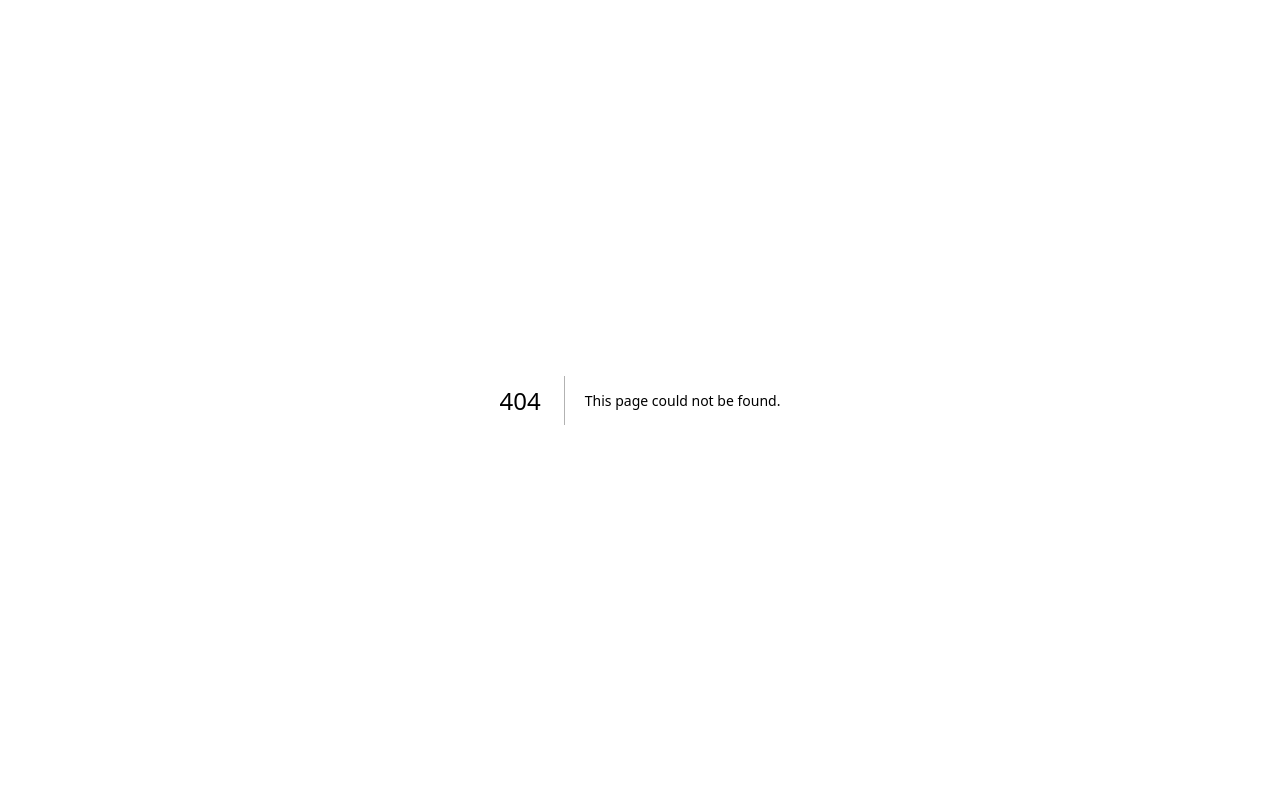
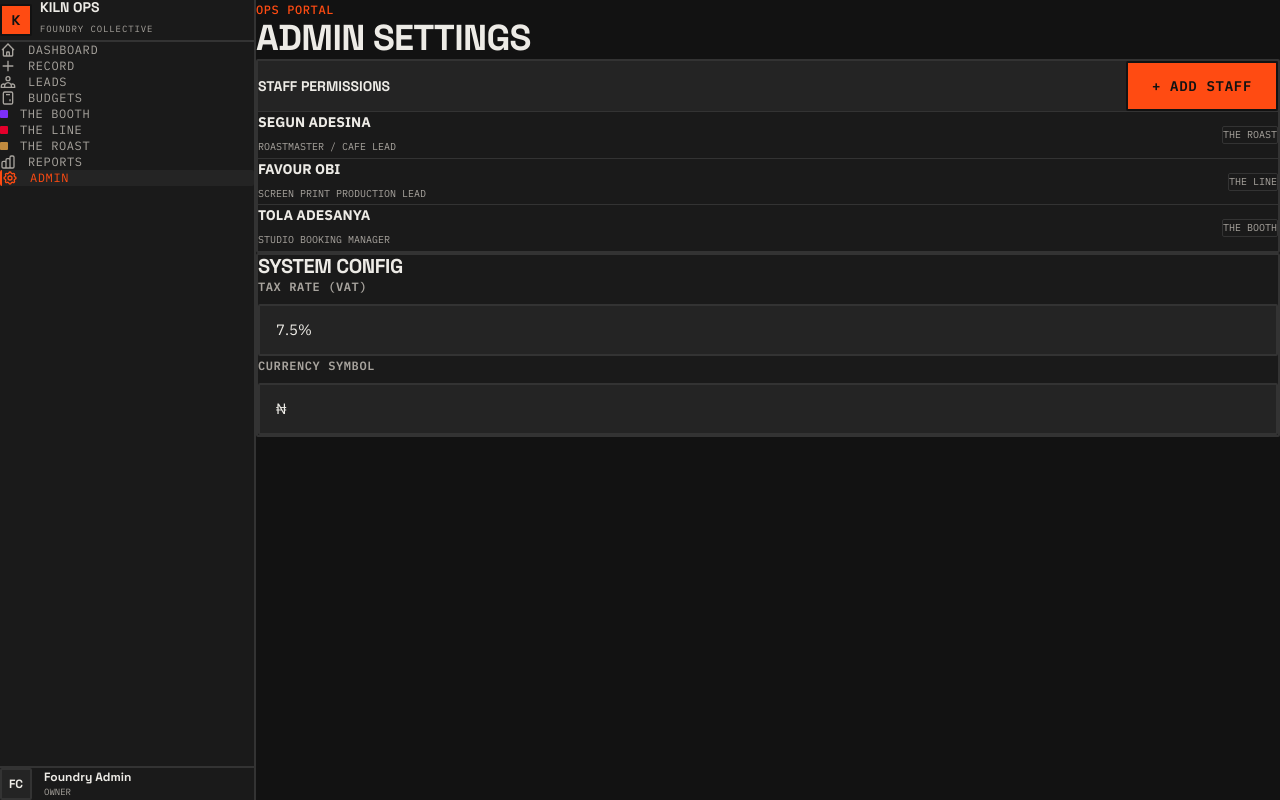
Before and after one commit to Ebendttl/foundry-kiln, a Next.js app in the folder apps/web/: page /admin in a window 1280 px wide. Before the commit this address had no page. Built offline with nearby package versions, Linux system fonts and the light colour scheme.

Commit message:
feat: implement ops portal with new reports and admin pages and update makers-row to client component

```diff
--- a/apps/web/src/app/(floor)/makers-row/page.tsx
+++ b/apps/web/src/app/(floor)/makers-row/page.tsx
@@ -1,10 +1,6 @@
-import type { Metadata } from 'next';
+'use client';
+
 import Link from 'next/link';
-
-export const metadata: Metadata = {
-  title: "Maker's Row — Expansion",
-  description: "Kiln's expansion units coming soon to the Foundry floor: The Deck, The Crate, and The Bay.",
-};
 
 export default function MakersRowPage() {
   const futureUnits = [
--- /dev/null
+++ b/apps/web/src/app/(ops)/admin/page.tsx
@@ -0,0 +1,54 @@
+'use client';
+
+export default function AdminPage() {
+  const users = [
+    { name: 'Segun Adesina', role: 'Roastmaster / Cafe Lead', unit: 'The Roast' },
+    { name: 'Favour Obi', role: 'Screen Print Production Lead', unit: 'The Line' },
+    { name: 'Tola Adesanya', role: 'Studio Booking Manager', unit: 'The Booth' },
+  ];
+
+  return (
+    <div className="space-y-8">
+      <div>
+        <span className="label-mono text-foundry-orange block mb-1">Ops Portal</span>
+        <h1 className="heading-foundry text-3xl sm:text-4xl text-foundry-concrete">Admin Settings</h1>
+      </div>
+
+      {/* Staff section */}
+      <div className="border-2 border-border-subtle bg-surface-secondary" style={{ borderRadius: '2px' }}>
+        <div className="p-4 border-b border-border-subtle bg-surface-tertiary flex items-center justify-between">
+          <h2 className="font-display font-bold text-sm text-foundry-concrete uppercase">Staff Permissions</h2>
+          <button className="btn-foundry text-[10px] py-1 px-2">+ Add Staff</button>
+        </div>
+        {users.map((u, i) => (
+          <div key={i} className={`p-4 flex items-center justify-between gap-4 ${i > 0 ? 'border-t border-border-subtle' : ''}`}>
+            <div>
+              <p className="text-sm font-bold text-foundry-concrete uppercase">{u.name}</p>
+              <span className="font-mono text-[10px] text-text-secondary uppercase">
+                {u.role}
+              </span>
+            </div>
+            <span className="font-mono text-[10px] uppercase border border-border-subtle px-2 py-0.5 text-text-secondary" style={{ borderRadius: '2px' }}>
+              {u.unit}
+            </span>
+          </div>
+        ))}
+      </div>
+
+      {/* Global Config */}
+      <div className="border-2 border-border-subtle bg-surface-secondary p-6 space-y-6" style={{ borderRadius: '2px' }}>
+        <h2 className="heading-foundry text-xl text-foundry-concrete">System Config</h2>
+        <div className="space-y-4">
+          <div>
+            <label className="input-label">Tax Rate (VAT)</label>
+            <input type="text" className="input-foundry font-mono" defaultValue="7.5%" />
+          </div>
+          <div>
+            <label className="input-label">Currency Symbol</label>
+            <input type="text" className="input-foundry font-mono" defaultValue="₦" />
+          </div>
+        </div>
+      </div>
+    </div>
+  );
+}
--- /dev/null
+++ b/apps/web/src/app/(ops)/reports/page.tsx
@@ -0,0 +1,37 @@
+'use client';
+
+export default function ReportsPage() {
+  const reports = [
+    { title: 'June Monthly P&L Ledger', date: 'Jul 1, 2026', size: '2.4 MB', type: 'PDF' },
+    { title: 'Q2 Studio Utilization Analytics', date: 'Jun 30, 2026', size: '4.8 MB', type: 'XLSX' },
+    { title: 'The Line Bulk Discount Margin Analysis', date: 'Jun 15, 2026', size: '1.2 MB', type: 'PDF' },
+  ];
+
+  return (
+    <div className="space-y-8">
+      <div>
+        <span className="label-mono text-foundry-orange block mb-1">Ops Portal</span>
+        <h1 className="heading-foundry text-3xl sm:text-4xl text-foundry-concrete">Reports</h1>
+      </div>
+
+      <div className="border-2 border-border-subtle bg-surface-secondary" style={{ borderRadius: '2px' }}>
+        <div className="p-4 border-b border-border-subtle bg-surface-tertiary">
+          <h2 className="font-display font-bold text-sm text-foundry-concrete uppercase">Financial & Operational Exports</h2>
+        </div>
+        {reports.map((r, i) => (
+          <div key={i} className={`p-4 flex items-center justify-between gap-4 ${i > 0 ? 'border-t border-border-subtle' : ''}`}>
+            <div>
+              <p className="text-sm font-bold text-foundry-concrete uppercase">{r.title}</p>
+              <span className="font-mono text-[10px] text-text-secondary uppercase">
+                Generated: {r.date} · File size: {r.size}
+              </span>
+            </div>
+            <button className="btn-foundry-outline text-[10px] py-1.5 px-3">
+              Download {r.type}
+            </button>
+          </div>
+        ))}
+      </div>
+    </div>
+  );
+}
```
